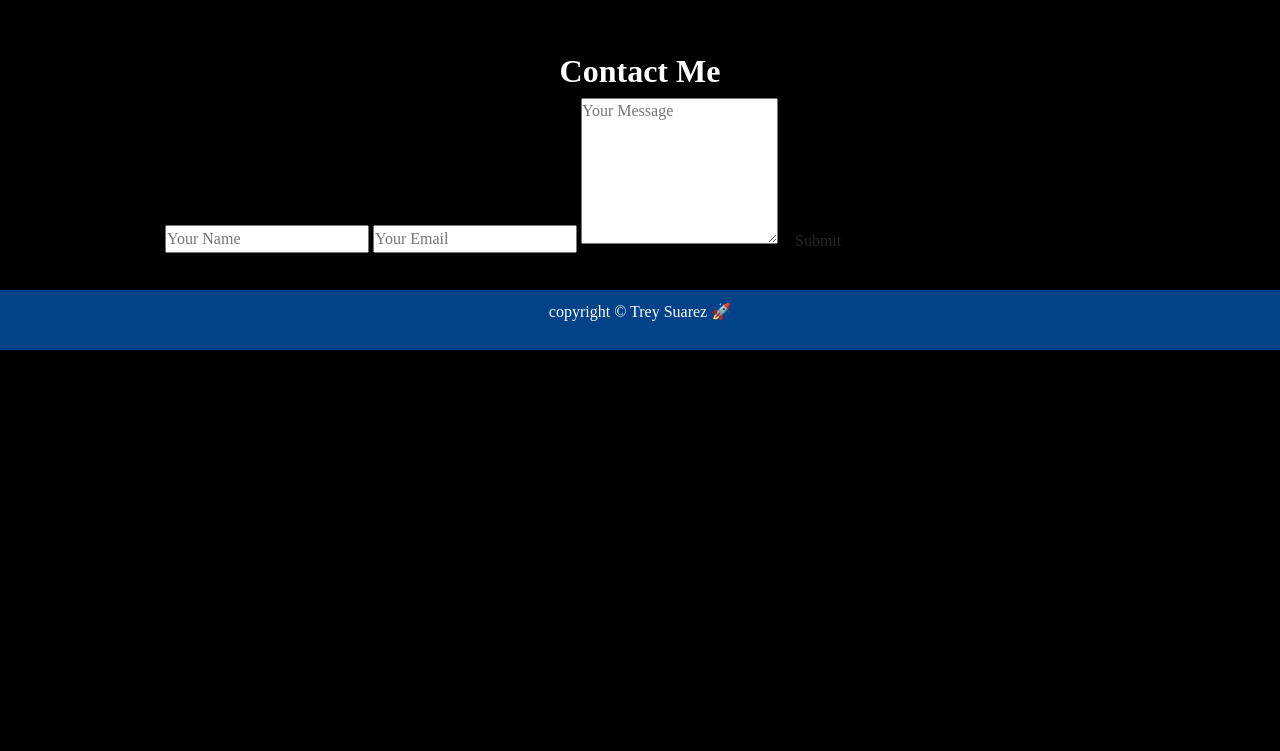
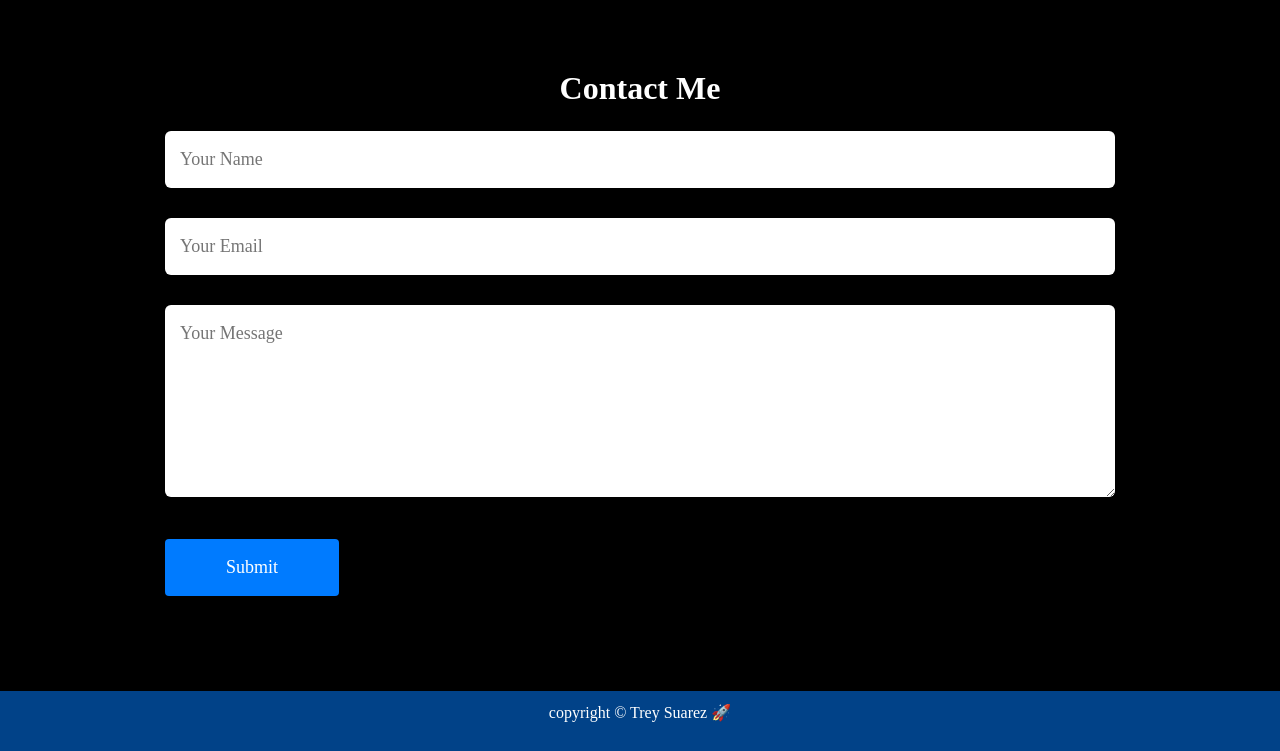
Before and after one commit to Treywsuarez/Bootstrap-Portfolio, a plain HTML site: page index.html in a window 1280 px wide. Shown: the part 2480-3231 px from the top of the page. Before the commit the page ends 2830 px from the top, so only its background shows below. Drawn offline with nearby package versions, Linux system fonts and the light colour scheme.

Commit message:
Added styling to Contact me section

```diff
--- a/css/style.css
+++ b/css/style.css
@@ -108,7 +108,34 @@ i{
     text-decoration: none;
 }
 
+/* Contact Me section */
+.contact-form form{
+    width: 100%;
+    margin-top: 5%;
+    margin-bottom: 10%;
+  }
 
+  form input, form textarea{
+    width: 100%;
+    border: 0;
+    outline: none;
+    background: white;
+    padding: 15px;
+    margin: 15px 0;
+    color: black;
+    font-size: 18px;
+    border-radius: 6px;
+  }
+
+  form .btn2{
+    padding: 14px 60px;
+    font-size: 18px;
+    margin-top: 20px;
+    cursor: pointer;
+    background-color: #007bff;
+    color: white;
+    text-decoration: none;
+  }
 
 /* Footer Section */
 footer{
```
